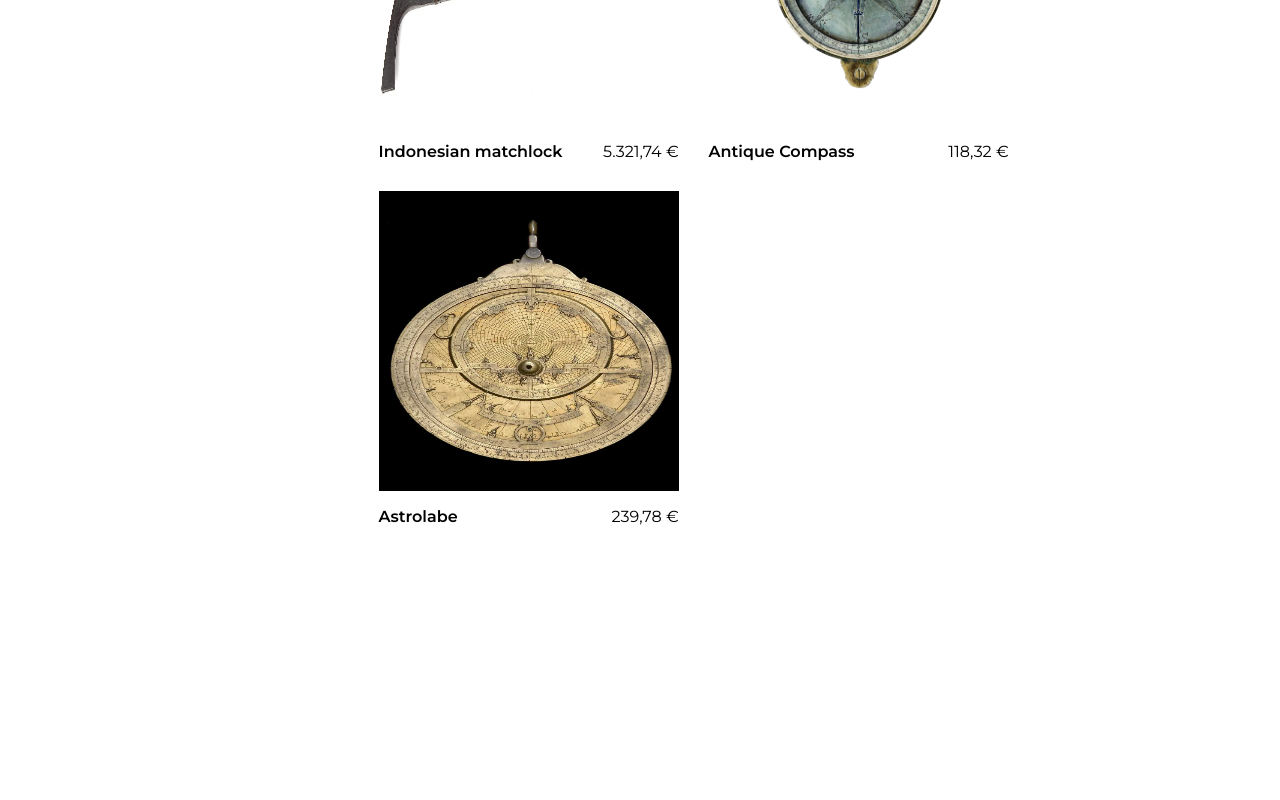
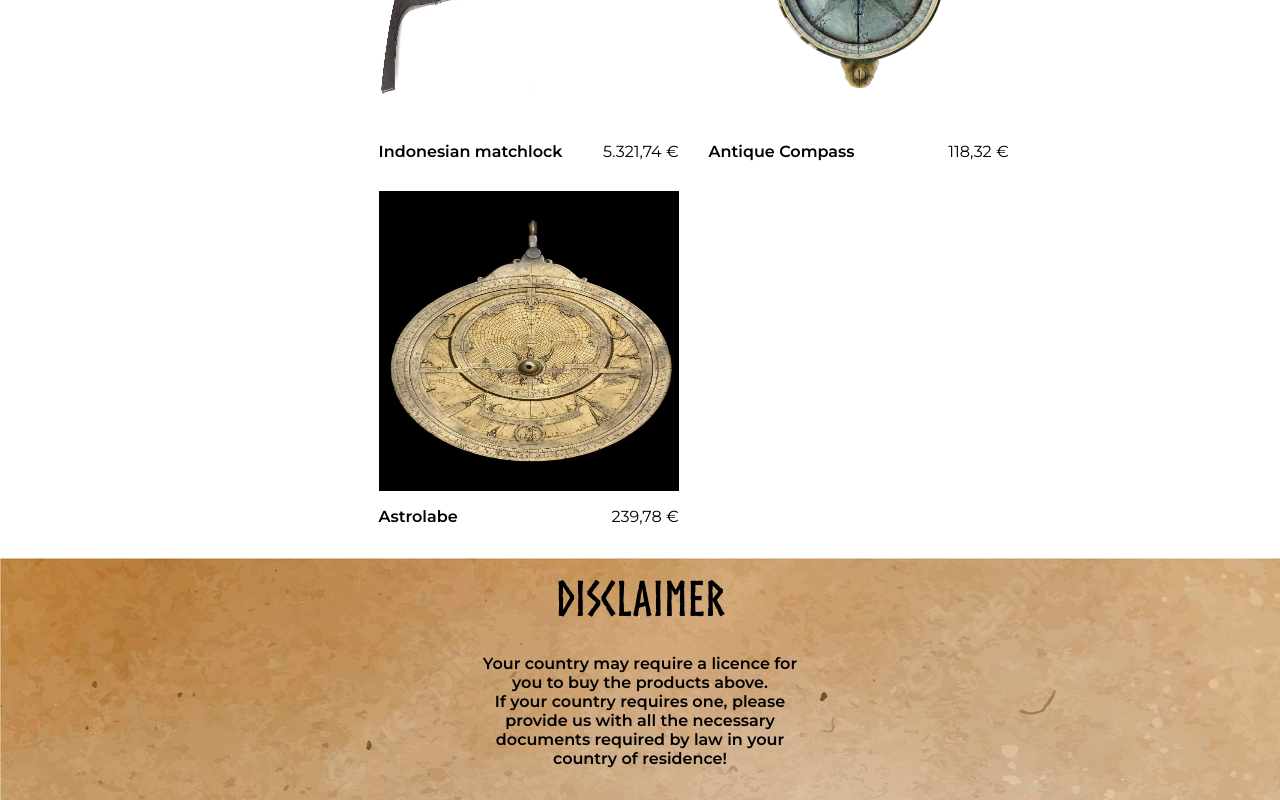
Before and after one commit to RuFuRu/Antique-Store, a React (Create React App) app: page /collection in a window 1280 px wide. Shown: the part 1185-1985 px from the top of the page. Before the commit the page ends 1743 px from the top, so only its background shows below. Built offline with nearby package versions, Linux system fonts and the light colour scheme.

Commit message:
made Disclaimer component

```diff
--- /dev/null
+++ b/src/Components/Disclaimer.tsx
@@ -0,0 +1,15 @@
+import '../Sass/Disclaimer.scss';
+
+function Disclaimer() {
+    return (
+        <div className="disclaimer-container">
+            <h3 className="disclaimer-h3">Disclaimer</h3>
+            <div className="disclaimer-flex-p-container">
+                <p className="disclaimer-p">Your country may require a licence for you to buy the products above.<br/> If your country requires one,
+                please provide us with all the necessary documents required by law in your country of residence!</p>
+            </div>
+        </div>
+    )
+}
+
+export default Disclaimer;
--- a/src/Pages/Collection.tsx
+++ b/src/Pages/Collection.tsx
@@ -1,3 +1,4 @@
+import Disclaimer from "../Components/Disclaimer";
 import Filter from "../Components/Filter";
 import Header from "../Components/Header";
 import Information from "../Components/Information";
@@ -16,6 +17,7 @@ function Collection() {
                     <ShoppingItems/>
                 </div>
             </div>
+            <Disclaimer/>
         </div>
     )
 }
--- /dev/null
+++ b/src/Sass/Disclaimer.scss
@@ -0,0 +1,23 @@
+@use './globals/fonts' as *;
+@use './globals/vars' as *;
+
+.disclaimer-container {
+    background-image: url('../img/oldpaper.jpg');
+    .disclaimer-h3 {
+        padding-top: 1rem;
+        font-size: 3rem;
+        font-family: 'Odin', sans-serif;
+        text-align: center;
+    }
+    .disclaimer-flex-p-container {
+        font-family: 'Montserrat', sans-serif;
+        display: flex;
+        justify-content: center;
+        .disclaimer-p {
+            text-align: center;
+            padding: 2rem;
+            width: clamp(200px, 30%, 600px);
+            font-weight: 600;
+        }
+    }
+}
```
